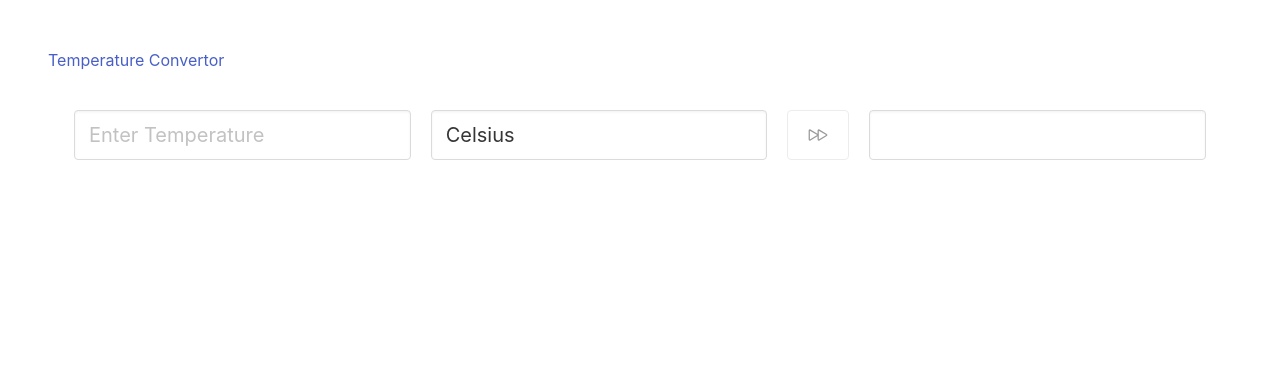
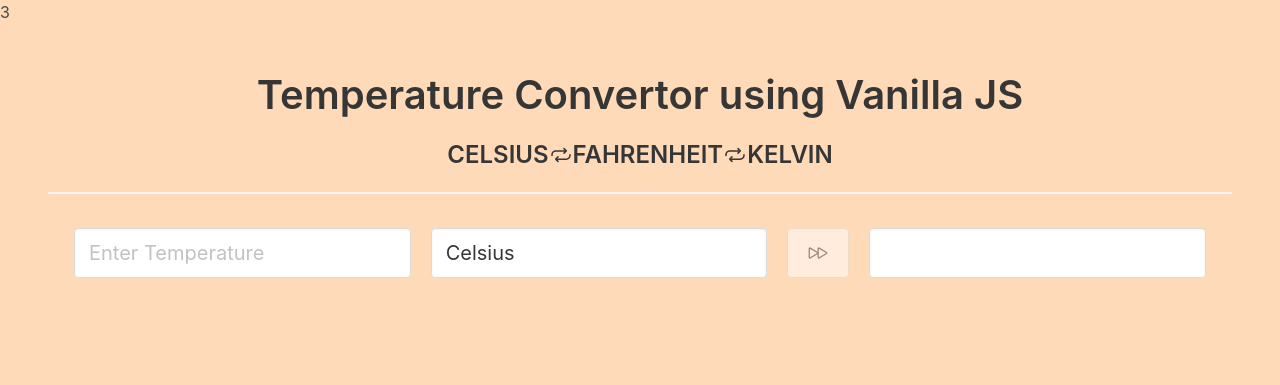
Before and after one commit to smartcoin1207/website-mini-project-bundle, a PHP site: page / in a window 1280 px wide. Shown: the top 385 px of the page. Run offline with PHP 8.4, Linux system fonts and the light colour scheme.

Commit message:
project finished

```diff
--- a/Temperature Convertor/index.html
+++ b/Temperature Convertor/index.html
@@ -3,19 +3,25 @@
   <head>
     <meta charset="utf-8">
     <meta name="viewport" content="width=device-width, initial-scale=1">
-    <title>Hello Bulma!</title>
+    <title>Temperature Convertor</title>
     <script type="module" src="https://unpkg.com/ionicons@5.5.2/dist/ionicons/ionicons.esm.js"></script>
     <script nomodule src="https://unpkg.com/ionicons@5.5.2/dist/ionicons/ionicons.js"></script>
-    <link rel="stylesheet" href="https://cdn.jsdelivr.net/npm/bulma@0.9.3/css/bulma.min.css">
+    <link rel="stylesheet" href="https://cdn.jsdelivr.net/npm/bulma@0.9.3/css/bulma.min.css">3
     <link rel="stylesheet" href="./style.css"
   </head>
   <body>
-  <section class="section">
-      <nav class="navbar">
-          <div class="navbar-brand">
-              <a href="#">Temperature Convertor</a>
-          </div>
-      </nav>
+  <section class="section ">
+      <h1 class="title is-2 level-item has-text-centered">Temperature Convertor using Vanilla JS</h1>
+      <h4 class="title is-4 level-item has-text-centered">
+          CELSIUS
+          <ion-icon name="repeat-outline"></ion-icon>
+          FAHRENHEIT
+          <ion-icon name="repeat-outline"></ion-icon>
+          KELVIN
+      </h4>
+
+    <hr />
+
     <div class="container">
       <div id='input-container'>
           <input type="number" class="input is-medium input-childs" id='input' name='input' placeholder="Enter Temperature">
@@ -24,9 +30,9 @@
               <option value="fahrenheit">Fahrenheit</option>
               <option value="kelvin">Kelvin</option>
           </select>
-          <button class="button is-medium input-childs" disabled>
+          <div id='convert-to' class="button is-medium input-childs" disabled>
               <ion-icon name="play-forward-outline"></ion-icon>
-          </button>
+          </div>
           <select name='to' class="input is-medium input-childs" id='to' form="conversion">
               <option value=""></option>
               <option value="fahrenheit">Fahrenheit</option>
@@ -34,11 +40,10 @@
               <option value="celsius">Celsius</option>
           </select>
       </div>
-        <div id='converted-value'>
-
-        </div>
+        <div id='converted-value' class="title is-3 level-item has-text-centered"></div>
     </div>
   </section>
+
       <script src="./script.js"></script>
   </body>
 </html>
--- a/Temperature Convertor/script.js
+++ b/Temperature Convertor/script.js
@@ -1,62 +1,71 @@
-let done = document.getElementById('converted-value')
+let results = document.getElementById('converted-value')
 
+// On change event for the second SELECT attribute
 to.onchange = () => {
-    done.innerHTML = ""
+    results.innerHTML = ""
+    results.style.color = 'black'
+
     let from = document.getElementById('from')
     let to = document.getElementById('to')
+    let input = document.getElementById('input').value
 
     let fromValue = from.value
     let toValue = to.value
 
+    // Checking if both are same
     if(fromValue === toValue) {
-        done.innerHTML = "Units should be different"
+        results.style.color = 'red'
+        results.innerHTML = "CONVERSION UNITS SHOULD BE DIFFERENT!"
     }
 
+    // Checking the input and passing it to appropriate functions
     if(fromValue === 'celsius' && toValue === 'kelvin') {
-        celsiusToKelvin(fromValue, toValue)
+        celsiusToKelvin(input)
     }
 
     if(fromValue === 'celsius' && toValue === 'fahrenheit') {
-        celsiusToFahrenheit(fromValue, toValue)
+        celsiusToFahrenheit(input)
     }
 
     if(fromValue === 'fahrenheit' && toValue === 'kelvin') {
-        fahrenheitToKelvin(fromValue, toValue)
+        fahrenheitToKelvin(input)
     }
 
     if(fromValue === 'fahrenheit' && toValue === 'celsius') {
-        fahrenheitToCelsius(fromValue, toValue)
+        fahrenheitToCelsius(input)
     }
 
     if(fromValue === 'kelvin' && toValue === 'fahrenheit') {
-        KelvinToFahrenheit(fromValue, toValue)
+        KelvinToFahrenheit(input)
     }
 
     if(fromValue === 'kelvin' && toValue === 'celsius') {
-        KelvinToCelsius(fromValue, toValue)
+        KelvinToCelsius(input)
     }
 }
 
-const celsiusToKelvin = (fromValue, toValue) => {
-    alert(`${fromValue}, ${toValue}`)
+
+// Conversion of input values
+const celsiusToKelvin = (input) => {
+    results.innerHTML = `The final converted value is ${parseInt(input + 273.15, 10).toFixed(2)}`
 }
 
-const celsiusToFahrenheit = (fromValue, toValue) => {
-    alert(`${fromValue}, ${toValue}`)
+const celsiusToFahrenheit = (input) => {
+    results.innerHTML = `The final converted value is ${parseInt(input * (9 / 5) + 32, 10).toFixed(2)}`
 }
 
-const fahrenheitToKelvin = (fromValue, toValue) => {
-    alert(`${fromValue}, ${toValue}`)
+const fahrenheitToKelvin = (input) => {
+    results.innerHTML = `The final converted value is ${parseInt((input + 459.67) * (5 / 9), 10).toFixed(2)}`
 }
 
-const fahrenheitToCelsius = (fromValue, toValue) => {
-    alert(`${fromValue}, ${toValue}`)
+const fahrenheitToCelsius = (input) => {
+    results.innerHTML = `The final converted value is ${parseInt((input - 32) * (5 / 9), 10).toFixed(2)}`
 }
 
-const KelvinToFahrenheit = (fromValue, toValue) => {
-    alert(`${fromValue}, ${toValue}`)
+const KelvinToFahrenheit = (input) => {
+    results.innerHTML = `The final converted value is ${parseInt((input * 1.8) - 459.67, 10).toFixed(2)}`
 }
 
-const KelvinToCelsius = (fromValue, toValue) => {
-    alert(`${fromValue}, ${toValue}`)
+const KelvinToCelsius = (input) => {
+    results.innerHTML = `The final converted value is ${parseInt(input - 273.15, 10).toFixed(2)}`
 }
--- a/Temperature Convertor/style.css
+++ b/Temperature Convertor/style.css
@@ -5,3 +5,30 @@
 .input-childs {
     margin: 10px;
 }
+
+#convert-to:hover{
+    cursor: default;
+}
+
+#converted-value {
+    padding-top: 50px;
+    font-weight: bold;
+}
+
+/* Disabling arrows for number input */
+
+/* Chrome, Safari, Edge, Opera */
+input::-webkit-outer-spin-button,
+input::-webkit-inner-spin-button {
+  -webkit-appearance: none;
+  margin: 0;
+}
+
+/* Firefox */
+input[type=number] {
+  -moz-appearance: textfield;
+}
+
+html {
+    background-color: peachpuff;
+}
```
Also changed, not shown: Temperature Convertor/README.md, Temperature Convertor/cel-far.png (added), Temperature Convertor/home.png (added), Temperature Convertor/same-units.jpg (added).
